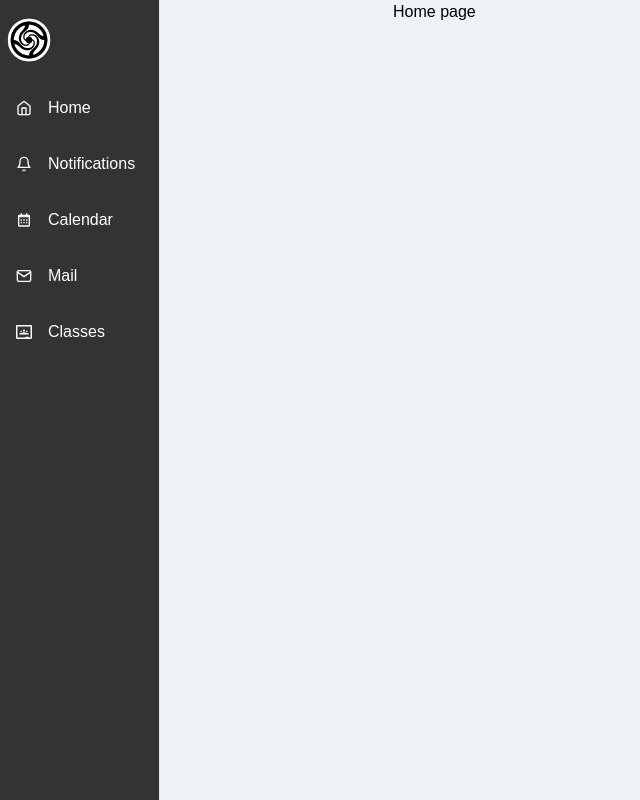
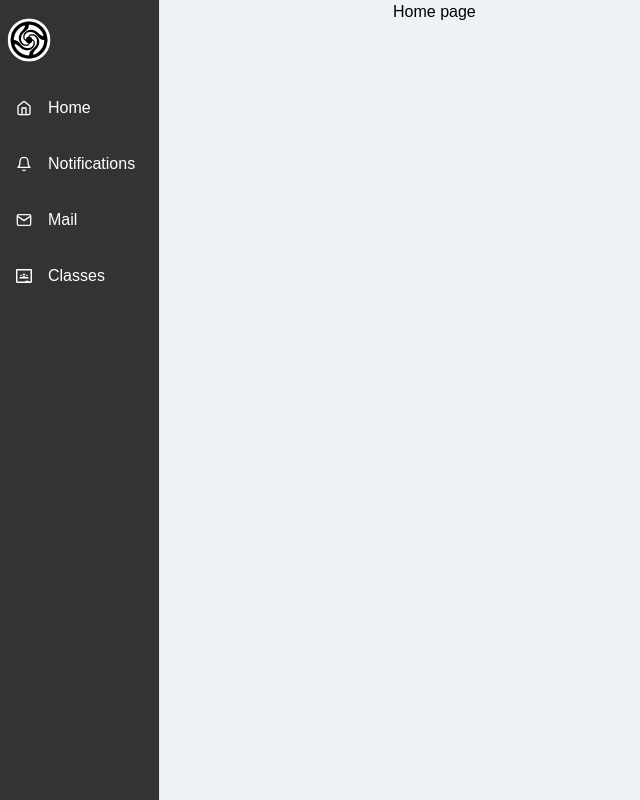
Before and after one commit to notAnii/facial-recognition-attendance-system, a Next.js app: page /afterLogin/home in a window 1280 px wide. Shown: the whole page, without its empty margins (0-640 px from the left). Built offline with nearby package versions, Linux system fonts and the light colour scheme.

Commit message:
I deleted the calender from the sidebar.

```diff
--- a/src/components/sidebar/hero.tsx
+++ b/src/components/sidebar/hero.tsx
@@ -50,10 +50,6 @@ const FirstLink: Array<LinkItemProps> = [
 
 const SecondLink: Array<LinkItemProps> = [
   { name: 'Notifications', icon: FiBell},
-];
-
-const ThirdLink: Array<LinkItemProps> = [
-  { name: 'Calendar', icon: BiCalendar},
 ];
 
 const FourthLink: Array<LinkItemProps> = [
@@ -152,17 +148,6 @@ const SidebarContent = ({ onClose, ...rest }: SidebarProps) => {
         </NavItem>
       ))}
       </Link>
-      <Link //LINK FOR THIRD BUTTON
-      href="/afterLogin/calender" style={{ textDecoration: 'none' }} _focus={{ boxShadow: 'none' }}>
-      {ThirdLink.map((link) => (
-        <NavItem
-        textColor={"white"}
-        key={link.name} icon={link.icon}
-        >
-          {link.name}
-        </NavItem>
-      ))}
-      </Link>
 
       <Link //LINK FOR FOURTH BUTTON
       href="/afterLogin/mail" style={{ textDecoration: 'none' }} _focus={{ boxShadow: 'none' }}>
```
Also changed, not shown: src/components/afterLogin/calender/hero.tsx (deleted, +0 -17 lines), src/pages/afterLogin/calender.tsx (deleted, +0 -19 lines).
